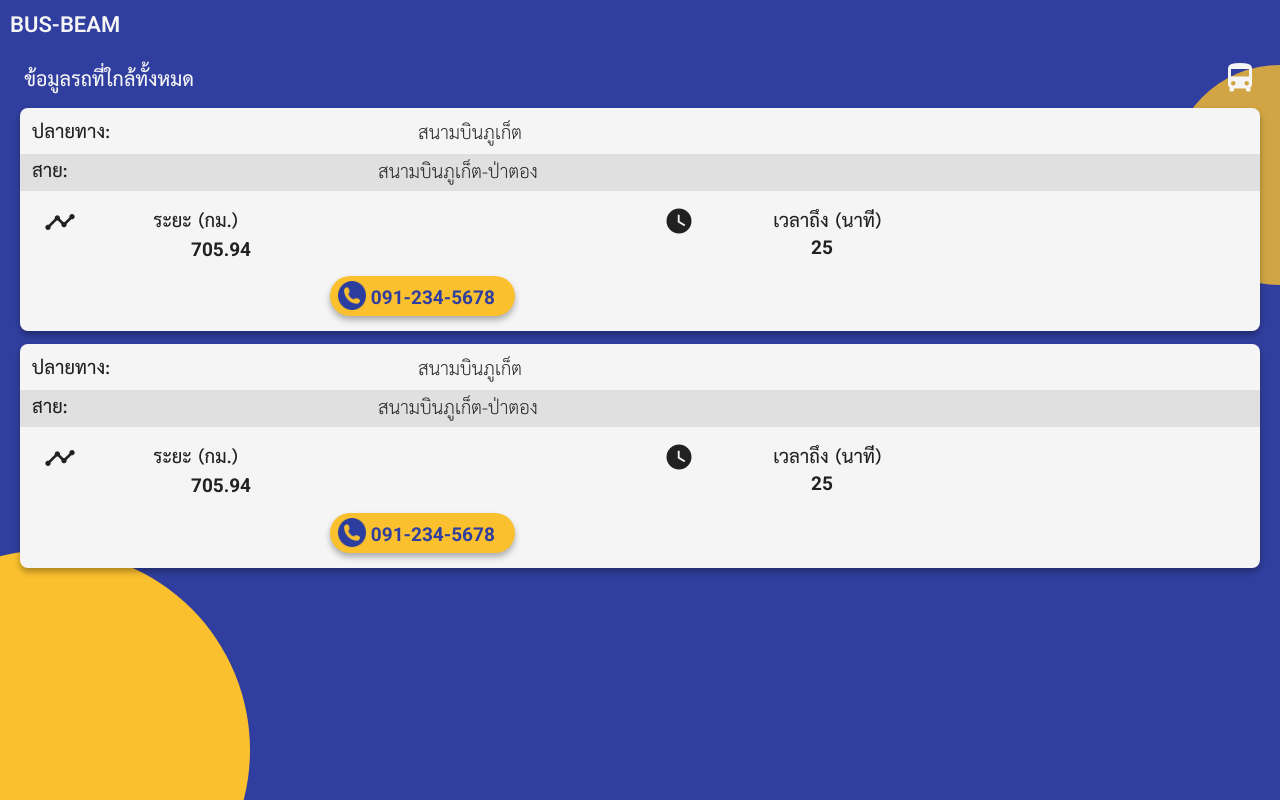
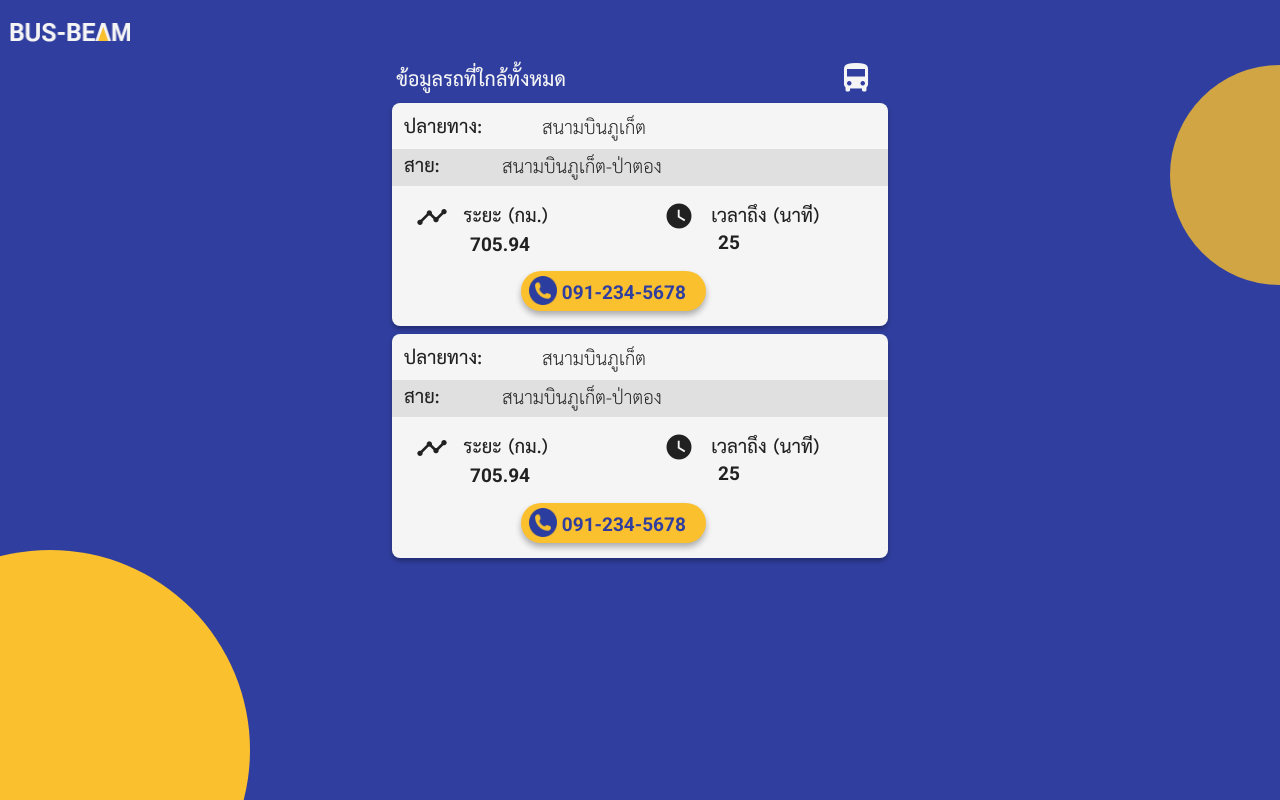
Before and after one commit to paded/busbeam, a plain HTML site: page busdetail.html in a window 1280 px wide. Drawn offline with nearby package versions, Linux system fonts and the light colour scheme.

Commit message:
final edit add new logo

```diff
--- a/busdetail.html
+++ b/busdetail.html
@@ -17,14 +17,15 @@
     <!-- Navbar -->
     <nav class="navbar">
         <div class="logo">
-            <span>BUS-BEAM</span>
+
+            <img src="public/img/logo/busbeam-logo8.png" id="logo">
         </div>
     </nav>
     <!-- end of Navbar -->
-
+    <div class="wrap-content">
     <!-- Head Title -->
     <div class="columns" id="main-content">
-        <div class="column">
+        <div class="column" style="padding-left: 0;">
             <div class="columns is-mobile" style="margin-top:55px;">
                 <div class="column is-10 header-txt">
                     ข้อมูลรถที่ใกล้ทั้งหมด
@@ -95,7 +96,7 @@
 
                 </div>
                 <div class="columns is-mobile btn-mobile-position">
-                    <div class="column is-half is-offset-one-quarter" style="padding-left:0px">
+                    <div class="column is-half is-offset-one-quarter" style="padding-left:5px">
                         <div class="call-btn">
                             <div class="columns is-mobile">
                                 <div class="column is-2" style="padding:0; margin-top:9px; margin-right:5px; margin-left:-10px">
@@ -171,7 +172,7 @@
 
                     </div>
                     <div class="columns is-mobile btn-mobile-position">
-                        <div class="column is-half is-offset-one-quarter" style="padding-left:0px">
+                        <div class="column is-half is-offset-one-quarter" style="padding-left:5px">
                             <div class="call-btn">
                                 <div class="columns is-mobile">
                                     <div class="column is-2" style="padding:0; margin-top:9px; margin-right:5px; margin-left:-10px">
@@ -190,6 +191,8 @@
 
         </div>
         <!-- end of Card View -->
+
+    </div>
     <!-- end of Main Content -->
 
 
--- a/gulpfile.js
+++ b/gulpfile.js
@@ -9,11 +9,11 @@ gulp.task('sass', () =>
 		.on('error', sass.logError)
 		.pipe(gulp.dest('public/stylesheets/css'))
 );
-// gulp.task('busdetail', () =>
-// sass('public/stylesheets/sass/busdetail.scss')
-//     .on('error', sass.logError)
-//     .pipe(gulp.dest('public/stylesheets/css'))
-// );
+gulp.task('bd', () =>
+sass('public/stylesheets/sass/busdetail.scss')
+    .on('error', sass.logError)
+    .pipe(gulp.dest('public/stylesheets/css'))
+);
 
 gulp.task('browser-sync', function() {
     browserSync({
--- a/public/stylesheets/sass/busdetail.scss
+++ b/public/stylesheets/sass/busdetail.scss
@@ -44,6 +44,7 @@ html{
     z-index: 1000;
     position: fixed;
     margin-top: 10px;
+    padding-top: 20px;
 }
 .logo{
     z-index: 100000;
@@ -60,6 +61,7 @@ html{
     text-align: right;
     padding-right: 10px;
     padding-top:5px;
+    padding-left: 20px;
 }
 .shadow{
     transition: 0.1s;
@@ -73,11 +75,13 @@ html{
 .column-card{
     padding: 20px;
     padding-bottom: 1px;
-    margin-top: -50px;
+    margin-top: -55px;
+    padding-left: 8px;
+    padding-right: 8px;
 }
 .card-bus{
     background-color: $card-line-color;
-    box-shadow: 0px 4px 6px rgba(0, 0, 0, 0.3);
+    box-shadow: 0px 3px 5px rgba(0, 0, 0, 0.3);
     border-radius: 8px;
     height: auto;
     padding-bottom: 15px;
@@ -179,7 +183,7 @@ html{
 }
 .position-mobile-distance{
 
-    }
+}
 //Button//
 .call-btn{
     background-color: $yellow-base;
@@ -197,7 +201,47 @@ html{
     color:$base;
     padding-left: 0;
 }
+#logo{
+    width:120px;
+    height:20px;
+}
 
+@media only screen and (min-width:376px){
+    .wrap-content {
+        padding-left: 8%;
+        padding-right: 8%;
+    }
+}
+@media only screen and (min-width:470px){
+    .wrap-content {
+        padding-left: 12%;
+        padding-right: 12%;
+    }
+}
+@media only screen and (min-width:600px){
+    .wrap-content {
+        padding-left: 20%;
+        padding-right: 20%;
+    }
+}
+@media only screen and (min-width:768px){
+    .wrap-content {
+        padding-left: 25%;
+        padding-right: 25%;
+    }
+}
+@media only screen and (min-width:1024px){
+    .wrap-content{
+        padding-left: 30%;
+        padding-right: 30%;
+    }
+}
+@media only screen and (min-width:1440px){
+    .wrap-content{
+        padding-left: 35%;
+        padding-right: 35%;
+    }
+}
 
 @media only screen and (max-width:375px){
     .position-mobile-time{
@@ -242,4 +286,5 @@ html{
     .position-mobile-distance{
         margin-left:-15px;
     }
+
 }
--- a/public/stylesheets/sass/index.scss
+++ b/public/stylesheets/sass/index.scss
@@ -46,6 +46,7 @@ html{
     position: fixed;
     margin-top: 10px;
     width: 100%;
+    padding-top: 20px;
 }
 .logo{
     z-index: 100000;
@@ -67,6 +68,10 @@ html{
     transition: 0.1s;
     box-shadow: 0px 4px 6px rgba(0, 0, 0, 0.3);
 }
+#logo{
+    width:120px;
+    height:20px;
+}
 ///Card view///
 .columns-card{
     padding-top: 30px;
@@ -74,7 +79,9 @@ html{
 .column-card{
     padding: 20px;
     padding-bottom: 1px;
-    margin-top: -35px;
+    margin-top: -38px;
+    padding-left: 8px;
+    padding-right: 8px;
 }
 .card-bus{
     background-color: $card-line-color;
@@ -157,18 +164,29 @@ html{
     margin-top:15px; padding-left:5px;
 }
 
+    @media only screen and (min-width:662px){
+        .wrap-content {
+            padding-left: 20%;
+            padding-right: 20%;
+        }
+    }
+    @media only screen and (min-width:1024px){
+        .wrap-content{
+            padding-left: 28%;
+            padding-right: 28%;
+        }
+    }
         @media only screen and (max-width:375px){
                 .left-circle {
-        padding-right: 40px;
+                    padding-right: 30px;
                 }
             }
-
-  @media only screen and (max-width:320px){
+            @media only screen and (max-width:360px){
                 .txt-distance-position,.txt-distance-km-position{
                     padding-left:0px;
                 }
                 .left-circle {
-        padding-right: 55px;
+                    padding-right: 30px;
                 }
                 .txt-distance{
                     font-size: 18px;
@@ -177,3 +195,33 @@ html{
                     font-size: 16px;
                 }
             }
+    @media only screen and (max-width:320px){
+        .txt-distance-position,.txt-distance-km-position{
+                    padding-left:0px;
+                }
+                .left-circle {
+                    padding-right: 45px;
+                }
+                .txt-distance{
+                    font-size: 18px;
+                }
+                .txt-distance-km{
+                    font-size: 16px;
+                }
+          }
+
+
+//   @media only screen and (max-width:320px){
+//     .txt-distance-position,.txt-distance-km-position{
+//         padding-left:0px;
+//     }
+//     .left-circle {
+//         padding-right: 55px;
+//     }
+//     .txt-distance{
+//         font-size: 18px;
+//     }
+//     .txt-distance-km{
+//         font-size: 16px;
+//     }
+//   }
```
Also changed, not shown: index.html (+6 -4 lines), public/img/logo/busbeam-logo2.png (added), public/img/logo/busbeam-logo3.png (added), public/img/logo/busbeam-logo4.png (added), public/img/logo/busbeam-logo5.png (added), public/img/logo/busbeam-logo6.png (added), public/img/logo/busbeam-logo7.png (added), public/img/logo/busbeam-logo8.png (added), public/stylesheets/css/busdetail.css, public/stylesheets/css/index.css. Lines whose indentation alone changed are shown as unchanged.
